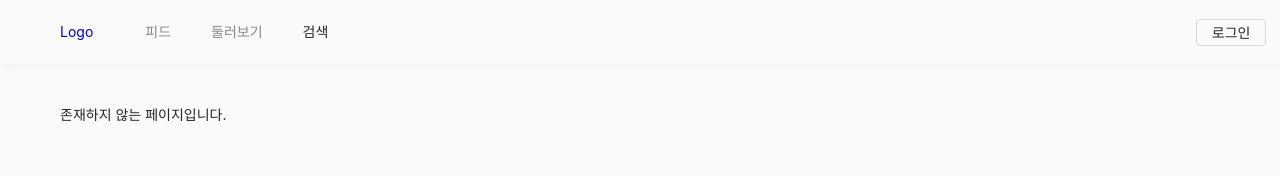
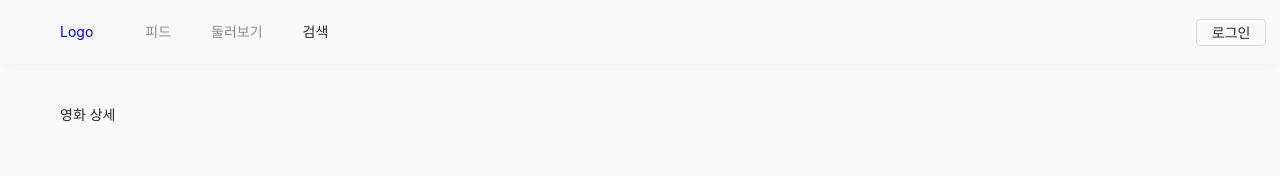
Before and after one commit to flynnpark/movielog-web, a Next.js app: page /movies/1 in a window 1280 px wide. Before the commit this address had no page. Shown: the top 176 px of the page. Built offline with nearby package versions, Linux system fonts and the light colour scheme.

Commit message:
타입 설정 보완 및 Dynamic route 테스트

```diff
--- a/src/pages/_document.tsx
+++ b/src/pages/_document.tsx
@@ -1,9 +1,11 @@
 import React from 'react';
-import Document, { DocumentContext } from 'next/document';
+import Document, { DocumentContext, DocumentInitialProps } from 'next/document';
 import { ServerStyleSheet } from 'styled-components';
 
 class MovieLogDocument extends Document {
-  static async getInitialProps(ctx: DocumentContext) {
+  static async getInitialProps(
+    ctx: DocumentContext
+  ): Promise<DocumentInitialProps> {
     const sheet = new ServerStyleSheet();
     const originalRenderPage = ctx.renderPage;
 
--- /dev/null
+++ b/src/pages/movies/[movieId].tsx
@@ -0,0 +1,18 @@
+import React from 'react';
+import Head from 'next/head';
+import { useRouter } from 'next/router';
+
+const MovieDetail: React.FC = () => {
+  const { query } = useRouter();
+
+  return (
+    <>
+      <Head>
+        <title>영화 상세</title>
+      </Head>
+      영화 상세
+    </>
+  );
+};
+
+export default MovieDetail;
```
